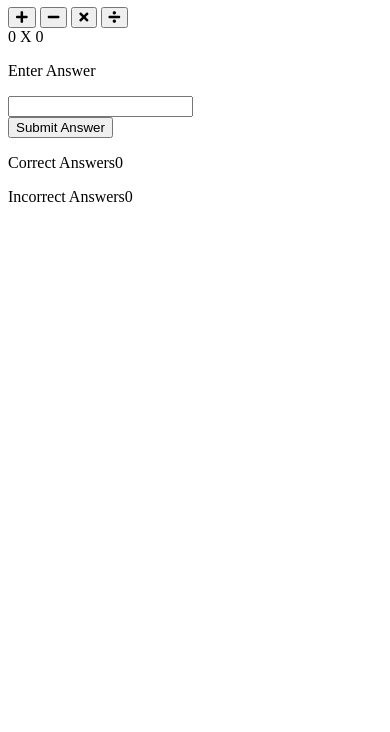
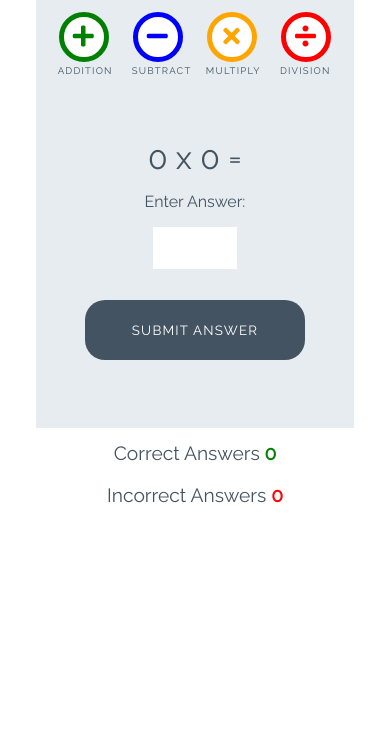
Before and after one commit to shanecoen/love-math, a plain HTML site: page index.html in a window 390 px wide. Shown: the part 112-844 px from the top of the page. Drawn offline with Linux system fonts and the light colour scheme.

Commit message:
Add styles for game

```diff
--- a/assets/css/style.css
+++ b/assets/css/style.css
@@ -0,0 +1,252 @@
+/* --------- Global style */
+
+body {
+    background-color: white;
+    font-family: "Raleway", sans-serif;
+    color: #445361;
+    text-align: center;
+}
+
+/* --------- Heading */
+
+.heading {
+    text-align: center;
+    font-size: 2.5rem;
+}
+
+.logo {
+    height: 40px;
+    padding-right: 5px;
+}
+
+/* --------- Game layout */
+
+.game-area {
+    background-color: #E6ECF0;
+    box-sizing: border-box;
+    width: 85%;
+    height: 65vh;
+    max-height: 450px;
+    max-width: 830px;
+    margin-left: auto;
+    margin-right: auto;
+    padding: 1%;
+}
+
+.question-area {
+    width: 50%;
+    font-size: 2rem;
+    margin: auto;
+    padding: 50px 0;
+}
+
+.question-area span {
+    padding: 0 15px;
+}
+
+.score-area {
+    margin: 5px auto;
+    width: 60%;
+    font-size: 1.2rem;
+}
+
+.controls-area {
+    width: 85%;
+    margin: 30px auto;
+}
+
+#score {
+    color: green;
+    font-weight: bold;
+}
+
+#incorrect {
+    color: red;
+    font-weight: bold;
+}
+
+.answer-message {
+    display: none;
+    font-size: 1rem;
+}
+
+#answer-box {
+    border: none;
+    color: #445361;
+    display: inline-block;
+    height: 40px;
+    width: 80px;
+    font-size: 1.2rem;
+}
+
+.scores {
+    display: inline-block;
+    padding: 25px;
+}
+
+/* --------- Buttons */
+
+.btn {
+    width: 220px;
+    height: 60px;
+    font-family: "Raleway", sans-serif;
+    text-transform: uppercase;
+    letter-spacing: 1.2px;
+    color: white;
+}
+
+.btn:focus {
+    outline: none;
+}
+
+.btn--big {
+    padding-top: 10px;
+    border-radius: 50%;
+    background-color: white;
+    border: 10px solid;
+    width: 100px;
+    height: 100px;
+    font-size: 3.2rem;
+    margin: 0 30px;
+    transition: all 0.5s;
+}
+
+.btn--big::after{
+    content: attr(data-type);
+    font-size: 1rem;
+    color: #445361;
+    position: relative;
+    left: -0.5em;
+}
+
+.btn--blue {
+    border-color: blue;
+    color: blue;
+}
+
+.btn--blue:active,
+.btn--blue:hover {
+    background-color: darkblue;
+    color: white;
+}
+
+.btn--orange {
+    border-color: orange;
+    color: orange;
+}
+
+.btn--orange:active,
+.btn--orange:hover {
+    background-color: darkorange;
+    color: white;
+}
+
+.btn--red {
+    border-color: red;
+    color: red;
+}
+
+.btn--red:active,
+.btn--red:hover {
+    background-color: darkred;
+    color: white;
+}
+
+.btn--green {
+    border-color: green;
+    color: green;
+}
+
+.btn--green:active,
+.btn--green:hover {
+    background-color: darkgreen;
+    color: white;
+}
+
+.btn--gray {
+    margin-top: 25px;
+    background-color: #445361;
+    border: 1px transparent;
+    border-radius: 20px;
+}
+
+.btn--gray:active,
+.btn--gray:hover {
+    background-color: #0d1013;
+}
+
+/* --------- Media queries */
+
+@media (max-width: 414px) {
+    .controls-area {
+        width: 100%;
+    }
+
+    .btn--big {
+        margin: 0 10px;
+        padding: 5px;
+        border: 5px solid;
+        width: 50px;
+        height: 50px;
+        font-size: 1.5rem;
+    }
+
+    .btn--big::after {
+        font-size: 0.6rem;
+        left: -0.7rem;
+    }
+
+    .question-area {
+        padding: 10% 0;
+        width: 100%;
+    }
+
+    .question-area span {
+        padding: 0;
+    }
+
+    .answer-message {
+        display: block;
+    }
+
+    #answer-box {
+        display: block;
+        margin: 0 auto;
+    }
+    .btn--gray {
+        margin-top: 0;
+    }
+
+    .score-area {
+        width: 100%;
+    }
+
+    .scores {
+        margin: 0.5em auto;
+        display: block;
+        padding: 5px;
+    }
+
+    .heading {
+        font-size: 2rem;
+    }
+}
+
+@media (max-width: 320px) {
+    .game-area {
+        height: 70vh;
+    }
+
+    .controls-area {
+        width: 75%;
+        margin: 10px auto;
+    }
+
+    .btn--big {
+        margin: 10px 10px;
+    }
+    .question-area {
+        padding: 10px 0;
+    }
+
+}
--- a/index.html
+++ b/index.html
@@ -1,55 +1,56 @@
 <!DOCTYPE html>
 <html lang="en">
+
 <head>
     <meta charset="UTF-8">
-    <meta http-equiv="X-UA-Compatible" content="IE=edge">
     <meta name="viewport" content="width=device-width, initial-scale=1.0">
-    <link rel="stylesheet" href="https://use.fontawesome.com/releases/v5.7.2/css/all.css" integrity="sha384-fnmOCqbTlWIlj8LyTjo7mOUStjsKC4pOpQbqyi7RrhN7udi9RwhKkMHpvLbHG9Sr" crossorigin="anonymous">
+
+    <!-- font awesome and google fonts -->
+    <link rel="stylesheet" href="https://use.fontawesome.com/releases/v5.7.2/css/all.css"
+        integrity="sha384-fnmOCqbTlWIlj8LyTjo7mOUStjsKC4pOpQbqyi7RrhN7udi9RwhKkMHpvLbHG9Sr" crossorigin="anonymous">
     <link href="https://fonts.googleapis.com/css?family=Raleway%7CRighteous" rel="stylesheet">
+
     <link rel="stylesheet" href="assets/css/style.css">
     <title>Document</title>
 </head>
+
 <body>
     <h1 class="heading">
-        <img class="logo" src="assets/images/logo.png" alt="logo">
-        Love Maths
+        <img class="logo" src="assets/images/logo.png" alt="logo"> Love Maths
     </h1>
 
     <div class="game-area">
         <div class="controls-area">
-            <button class="btn btn-big btn-green">
+            <button data-type="addition" class="btn btn--big btn--green">
                 <i class="fas fa-plus"></i>
             </button>
-            <button class="btn btn-big btn-blue">
+            <button data-type="subtract" class="btn btn--big btn--blue">
                 <i class="fas fa-minus"></i>
             </button>
-            <button class="btn btn-big btn-orange">
+            <button data-type="multiply" class="btn btn--big btn--orange">
                 <i class="fas fa-times"></i>
             </button>
-            <button class="btn btn-big btn-red">
+            <button data-type="division" class="btn btn--big btn--red">
                 <i class="fas fa-divide"></i>
             </button>
         </div>
+        <div class="question-area">
+            <span id="operand1">0</span>
+            <span id="operator">x</span>
+            <span id="operand2">0</span>
+            <span>=</span>
+            <p class="answer-message">Enter Answer:</p>
+            <input id="answer-box" type="number">
+        </div>
+        <button data-type="submit" class="btn btn--gray">Submit Answer</button>
     </div>
 
-    <div class="question-area">
-        <span id="operand1">0</span>
-        <span id="operator">X</span>
-        <span id="operand2">0</span>
-        <span></span>
-        <p class="answer-message">Enter Answer</p>
-        <input id="answer-box" type="number">
+    <div class="score-area">
+        <p class="scores">Correct Answers <span id="score">0</span></p>
+        <p class="scores">Incorrect Answers <span id="incorrect">0</span></p>
     </div>
-    <button class="btn btn-grey">Submit Answer</button>
-
-    <div class="score-area">
-        <p class="scores">Correct Answers<span id="score">0</span></p>
-        <p class="scores">Incorrect Answers<span id="Incorrect">0</span></p>
-
-    </div>
-
-
 
     <script src="assets/js/script.js"></script>
 </body>
+
 </html>
```
